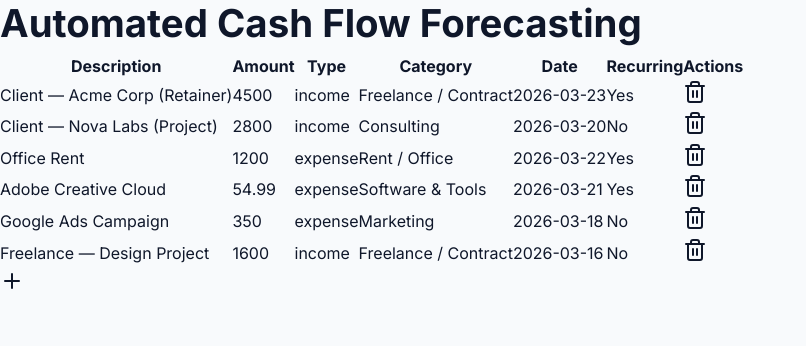
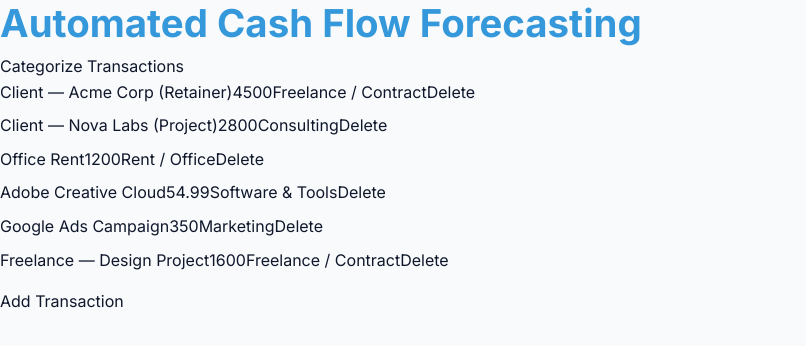
Before and after one commit to kalavathiramarao76-ui/pf-cash-flow-pro, a Next.js app: page /dashboard in a window 1280 px wide. Shown: the top 346 px of the page, without its empty margins (0-806 px from the left). Built offline with nearby package versions, Linux system fonts and the light colour scheme.

Commit message:
improve: auto-upgrade cycle #61
Files: app/dashboard/page.tsx, app/forecasting/page.tsx, app/globals.css

```diff
--- a/app/dashboard/page.tsx
+++ b/app/dashboard/page.tsx
@@ -103,19 +103,13 @@ const mlModel = {
 };
 
 function categorizeTransaction(transaction: Transaction): string {
-  const type = transaction.type;
-  const description = transaction.description.toLowerCase();
-  const categories = mlModel[type as keyof typeof mlModel];
-
-  for (const category in categories) {
-    for (const keyword of categories[category]) {
-      if (description.includes(keyword.toLowerCase())) {
-        return category;
-      }
+  const keywords = mlModel[transaction.type];
+  for (const category in keywords) {
+    if (keywords[category].some(keyword => transaction.description.toLowerCase().includes(keyword.toLowerCase()))) {
+      return category;
     }
   }
-
-  return type === "income" ? "Other Income" : "Other Expense";
+  return transaction.type === "income" ? "Other Income" : "Other Expense";
 }
 
 function App() {
@@ -132,50 +126,32 @@ function App() {
   }, [transactions]);
 
   const handleAddTransaction = (transaction: Transaction) => {
-    const categorizedTransaction = { ...transaction, category: categorizeTransaction(transaction) };
-    setTransactions([...transactions, categorizedTransaction]);
+    setTransactions([...transactions, transaction]);
   };
 
-  const handleRemoveTransaction = (id: string) => {
-    setTransactions(transactions.filter((transaction) => transaction.id !== id));
+  const handleDeleteTransaction = (id: string) => {
+    setTransactions(transactions.filter(transaction => transaction.id !== id));
+  };
+
+  const handleCategorizeTransactions = () => {
+    setTransactions(transactions.map(transaction => ({ ...transaction, category: categorizeTransaction(transaction) })));
   };
 
   return (
     <div>
       <h1>Automated Cash Flow Forecasting</h1>
-      <table>
-        <thead>
-          <tr>
-            <th>Description</th>
-            <th>Amount</th>
-            <th>Type</th>
-            <th>Category</th>
-            <th>Date</th>
-            <th>Recurring</th>
-            <th>Actions</th>
-          </tr>
-        </thead>
-        <tbody>
-          {transactions.map((transaction) => (
-            <tr key={transaction.id}>
-              <td>{transaction.description}</td>
-              <td>{transaction.amount}</td>
-              <td>{transaction.type}</td>
-              <td>{transaction.category}</td>
-              <td>{transaction.date}</td>
-              <td>{transaction.recurring ? "Yes" : "No"}</td>
-              <td>
-                <button onClick={() => handleRemoveTransaction(transaction.id)}>
-                  <Trash2 />
-                </button>
-              </td>
-            </tr>
-          ))}
-        </tbody>
-      </table>
-      <button onClick={() => handleAddTransaction({ id: Math.random().toString(), description: "New Transaction", amount: 0, type: "income", date: new Date().toISOString().split("T")[0], recurring: false })}>
-        <Plus />
-      </button>
+      <button onClick={handleCategorizeTransactions}>Categorize Transactions</button>
+      <ul>
+        {transactions.map(transaction => (
+          <li key={transaction.id}>
+            <span>{transaction.description}</span>
+            <span>{transaction.amount}</span>
+            <span>{transaction.category}</span>
+            <button onClick={() => handleDeleteTransaction(transaction.id)}>Delete</button>
+          </li>
+        ))}
+      </ul>
+      <button onClick={() => handleAddTransaction({ id: Math.random().toString(), description: "New Transaction", amount: 0, type: "income", category: "", date: new Date().toISOString().split("T")[0], recurring: false })}>Add Transaction</button>
     </div>
   );
 }
--- a/app/forecasting/page.tsx
+++ b/app/forecasting/page.tsx
@@ -113,70 +113,20 @@ export default function ForecastingPage() {
   };
 
   const filteredForecastData = useMemo(() => {
-    if (dateRange.start && dateRange.end) {
-      return forecastData.slice(dateRange.start - 1, dateRange.end);
+    if (selectedMonth !== null) {
+      return forecastData.filter((data) => data.month === selectedMonth);
+    } else if (dateRange.start !== 1 || dateRange.end !== 6) {
+      return forecastData.filter((data) => data.month >= dateRange.start && data.month <= dateRange.end);
+    } else {
+      return forecastData;
     }
-    return forecastData;
-  }, [forecastData, dateRange]);
+  }, [forecastData, selectedMonth, dateRange]);
 
   return (
     <div>
       <h1>Automated Cash Flow Forecasting</h1>
-      <div>
-        <label>Current Balance:</label>
-        <input type="number" value={currentBalance} onChange={(e) => setCurrentBalance(e.target.value)} />
-      </div>
-      <div>
-        <label>Horizon:</label>
-        <select value={horizon} onChange={(e) => setHorizon(parseInt(e.target.value) as 3 | 6 | 12)}>
-          <option value="3">3 months</option>
-          <option value="6">6 months</option>
-          <option value="12">12 months</option>
-        </select>
-      </div>
-      <div>
-        <label>Safety Threshold:</label>
-        <input type="number" value={safetyThreshold} onChange={(e) => setSafetyThreshold(e.target.value)} />
-      </div>
-      <div>
-        <h2>Recurring Items</h2>
-        <ul>
-          {recurringItems.map((item) => (
-            <li key={item.id}>
-              {item.label} ({item.type}) - {item.amount} ({item.frequency})
-            </li>
-          ))}
-        </ul>
-        {showAddForm ? (
-          <div>
-            <label>Label:</label>
-            <input type="text" value={newItem.label} onChange={(e) => setNewItem({ ...newItem, label: e.target.value })} />
-            <br />
-            <label>Amount:</label>
-            <input type="number" value={newItem.amount} onChange={(e) => setNewItem({ ...newItem, amount: e.target.value })} />
-            <br />
-            <label>Type:</label>
-            <select value={newItem.type} onChange={(e) => setNewItem({ ...newItem, type: e.target.value as "income" | "expense" })}>
-              <option value="income">Income</option>
-              <option value="expense">Expense</option>
-            </select>
-            <br />
-            <label>Frequency:</label>
-            <select value={newItem.frequency} onChange={(e) => setNewItem({ ...newItem, frequency: e.target.value as RecurringItem["frequency"] })}>
-              <option value="monthly">Monthly</option>
-              <option value="quarterly">Quarterly</option>
-              <option value="yearly">Yearly</option>
-            </select>
-            <br />
-            <button onClick={() => setRecurringItems([...recurringItems, { ...newItem, id: `r${recurringItems.length + 1}` }])}>Add</button>
-          </div>
-        ) : (
-          <button onClick={() => setShowAddForm(true)}>Add Recurring Item</button>
-        )}
-      </div>
-      <div>
-        <h2>Forecast</h2>
-        <LineChart width={800} height={400} data={filteredForecastData}>
+      <ResponsiveContainer width="100%" height={400}>
+        <LineChart data={filteredForecastData}>
           <CartesianGrid strokeDasharray="3 3" />
           <XAxis dataKey="month" />
           <YAxis />
@@ -184,21 +134,25 @@ export default function ForecastingPage() {
           <Legend />
           <Line type="monotone" dataKey="balance" stroke="#8884d8" activeDot={{ r: 8 }} />
           <Line type="monotone" dataKey="income" stroke="#82ca9d" />
-          <Line type="monotone" dataKey="expenses" stroke="#8884d8" />
+          <Line type="monotone" dataKey="expenses" stroke="#ff0000" />
         </LineChart>
-        <div>
-          <label>Date Range:</label>
-          <input type="number" value={dateRange.start} onChange={(e) => handleDateRangeChange(parseInt(e.target.value), dateRange.end)} />
-          <input type="number" value={dateRange.end} onChange={(e) => handleDateRangeChange(dateRange.start, parseInt(e.target.value))} />
-        </div>
-        {selectedMonth !== null && (
-          <div>
-            <h3>Drill Down: Month {selectedMonth}</h3>
-            <p>Balance: {filteredForecastData.find((data) => data.month === selectedMonth)?.balance}</p>
-            <p>Income: {filteredForecastData.find((data) => data.month === selectedMonth)?.income}</p>
-            <p>Expenses: {filteredForecastData.find((data) => data.month === selectedMonth)?.expenses}</p>
+      </ResponsiveContainer>
+      <div>
+        <button onClick={() => handleDrillDown(1)}>Drill Down to Month 1</button>
+        <button onClick={() => handleDrillDown(2)}>Drill Down to Month 2</button>
+        <button onClick={() => handleDrillDown(3)}>Drill Down to Month 3</button>
+        <button onClick={() => handleDateRangeChange(1, 3)}>Date Range: 1-3</button>
+        <button onClick={() => handleDateRangeChange(4, 6)}>Date Range: 4-6</button>
+      </div>
+      <div>
+        {filteredForecastData.map((data) => (
+          <div key={data.month}>
+            <h2>Month {data.month}</h2>
+            <p>Balance: {data.balance}</p>
+            <p>Income: {data.income}</p>
+            <p>Expenses: {data.expenses}</p>
           </div>
-        )}
+        ))}
       </div>
     </div>
   );
--- a/app/globals.css
+++ b/app/globals.css
@@ -7,6 +7,12 @@
   --foreground-rgb: 15, 23, 42;
   --background-rgb: 248, 250, 252;
   --max-width: 1200px;
+  --primary-color: #3498db;
+  --secondary-color: #f1c40f;
+  --accent-color: #e74c3c;
+  --font-family: 'Inter', system-ui, sans-serif;
+  --font-size: 16px;
+  --line-height: 1.6;
 }
 
 * {
@@ -22,12 +28,105 @@ html {
 body {
   color: rgb(var(--foreground-rgb));
   background: rgb(var(--background-rgb));
-  font-family: 'Inter', system-ui, sans-serif;
+  font-family: var(--font-family);
   -webkit-font-smoothing: antialiased;
   -moz-osx-font-smoothing: grayscale;
-  line-height: 1.6;
-  font-size: 16px;
+  line-height: var(--line-height);
+  font-size: var(--font-size);
   text-rendering: optimizeLegibility;
+}
+
+h1,
+h2,
+h3,
+h4,
+h5,
+h6 {
+  font-weight: bold;
+  line-height: 1.2;
+  margin-bottom: 0.5rem;
+  color: var(--primary-color);
+}
+
+h1 {
+  font-size: 2.5rem;
+}
+
+h2 {
+  font-size: 2rem;
+}
+
+h3 {
+  font-size: 1.75rem;
+}
+
+h4 {
+  font-size: 1.5rem;
+}
+
+h5 {
+  font-size: 1.25rem;
+}
+
+h6 {
+  font-size: 1rem;
+}
+
+p,
+ul,
+ol {
+  margin-bottom: 1rem;
+  color: var(--foreground-rgb);
+}
+
+li {
+  margin-bottom: 0.5rem;
+}
+
+img[lazy] {
+  opacity: 0;
+  transition: opacity 0.3s;
+}
+
+img[lazy].loaded {
+  opacity: 1;
+}
+
+.container {
+  display: grid;
+  grid-template-columns: repeat(12, 1fr);
+  gap: 20px;
+  padding: 20px;
+  max-width: var(--max-width);
+  margin: 0 auto;
+  role: "main";
+  aria-label: "Main Content";
+  background: rgb(var(--background-rgb));
+  border-radius: 10px;
+  box-shadow: 0 0 10px rgba(0, 0, 0, 0.1);
+}
+
+.button {
+  background: var(--primary-color);
+  color: #fff;
+  border: none;
+  padding: 10px 20px;
+  font-size: var(--font-size);
+  cursor: pointer;
+  border-radius: 5px;
+}
+
+.button:hover {
+  background: var(--secondary-color);
+}
+
+.link {
+  color: var(--primary-color);
+  text-decoration: none;
+}
+
+.link:hover {
+  color: var(--accent-color);
 }
 
 @layer utilities {
@@ -80,71 +179,6 @@ a {
 
 a:hover {
   text-decoration: underline;
-}
-
-h1,
-h2,
-h3,
-h4,
-h5,
-h6 {
-  font-weight: bold;
-  line-height: 1.2;
-  margin-bottom: 0.5rem;
-}
-
-h1 {
-  font-size: 2.5rem;
-}
-
-h2 {
-  font-size: 2rem;
-}
-
-h3 {
-  font-size: 1.75rem;
-}
-
-h4 {
-  font-size: 1.5rem;
-}
-
-h5 {
-  font-size: 1.25rem;
-}
-
-h6 {
-  font-size: 1rem;
-}
-
-p,
-ul,
-ol {
-  margin-bottom: 1rem;
-}
-
-li {
-  margin-bottom: 0.5rem;
-}
-
-img[lazy] {
-  opacity: 0;
-  transition: opacity 0.3s;
-}
-
-img[lazy].loaded {
-  opacity: 1;
-}
-
-.container {
-  display: grid;
-  grid-template-columns: repeat(12, 1fr);
-  gap: 20px;
-  padding: 20px;
-  max-width: var(--max-width);
-  margin: 0 auto;
-  role: "main";
-  aria-label: "Main Content";
 }
 
 @media (max-width: 480px) {
@@ -223,106 +257,4 @@ img[lazy].loaded {
   h6 {
     font-size: calc(1rem + 1.75vw);
   }
-
-  .container {
-    grid-template-columns: repeat(12, 1fr);
-    gap: 20px;
-    padding: 20px;
-  }
 }
-
-@media (max-width: 320px) {
-  body {
-    font-size: 12px;
-  }
-
-  h1,
-  h2,
-  h3,
-  h4,
-  h5,
-  h6 {
-    font-size: calc(1rem + 1vw);
-  }
-
-  .container {
-    grid-template-columns: repeat(1, 1fr);
-    gap: 5px;
-    padding: 5px;
-  }
-}
-
-@media (max-width: 240px) {
-  body {
-    font-size: 10px;
-  }
-
-  h1,
-  h2,
-  h3,
-  h4,
-  h5,
-  h6 {
-    font-size: calc(1rem + 0.5vw);
-  }
-
-  .container {
-    grid-template-columns: repeat(1, 1fr);
-    gap: 2px;
-    padding: 2px;
-  }
-}
-
-button, input, select, textarea {
-  font-family: inherit;
-  font-size: inherit;
-}
-
-button {
-  cursor: pointer;
-}
-
-button:disabled {
-  cursor: not-allowed;
-}
-
-label {
-  display: block;
-  margin-bottom: 0.5rem;
-}
-
-input[type="text"], input[type="email"], input[type="password"], select, textarea {
-  width: 100%;
-  padding: 0.5rem;
-  margin-bottom: 1rem;
-  border: 1px solid #ccc;
-  border-radius: 0.25rem;
-}
-
-input[type="text"]:focus, input[type="email"]:focus, input[type="password"]:focus, select:focus, textarea:focus {
-  outline: none;
-  border-color: #aaa;
-  box-shadow: 0 0 0 0.2rem rgba(0, 123, 255, 0.25);
-}
-
-input[type="checkbox"], input[type="radio"] {
-  margin-right: 0.5rem;
-}
-
-input[type="checkbox"]:focus, input[type="radio"]:focus {
-  outline: none;
-  box-shadow: 0 0 0 0.2rem rgba(0, 123, 255, 0.25);
-}
-
-[role="button"] {
-  cursor: pointer;
-}
-
-[aria-hidden="true"] {
-  display: none;
-}
-
-[aria-disabled="true"] {
-  cursor: not-allowed;
-  opacity: 0.5;
-}
```
